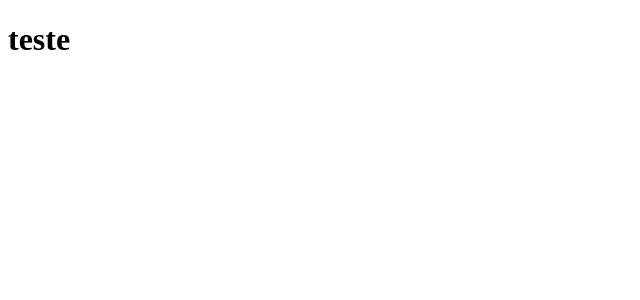
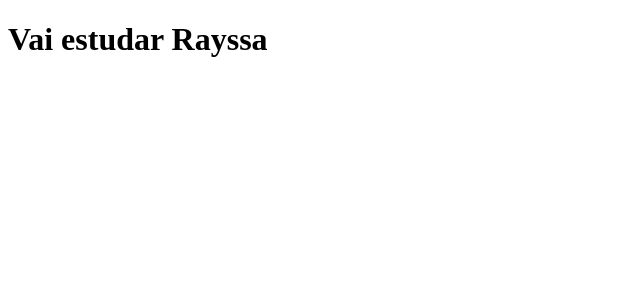
Before and after one commit to raphaelc484/tabnews, a Next.js app: page / in a window 1280 px wide. Shown: the top 300 px of the page, without its empty margins (0-640 px from the left). Built offline with nearby package versions, Linux system fonts and the light colour scheme.

Commit message:
feat: msg motivacional

```diff
--- a/pages/index.js
+++ b/pages/index.js
@@ -1,3 +1,3 @@
-export default function Home(){
-  return <h1>teste</h1>
+export default function Home() {
+  return <h1>Vai estudar Rayssa</h1>;
 }
```
